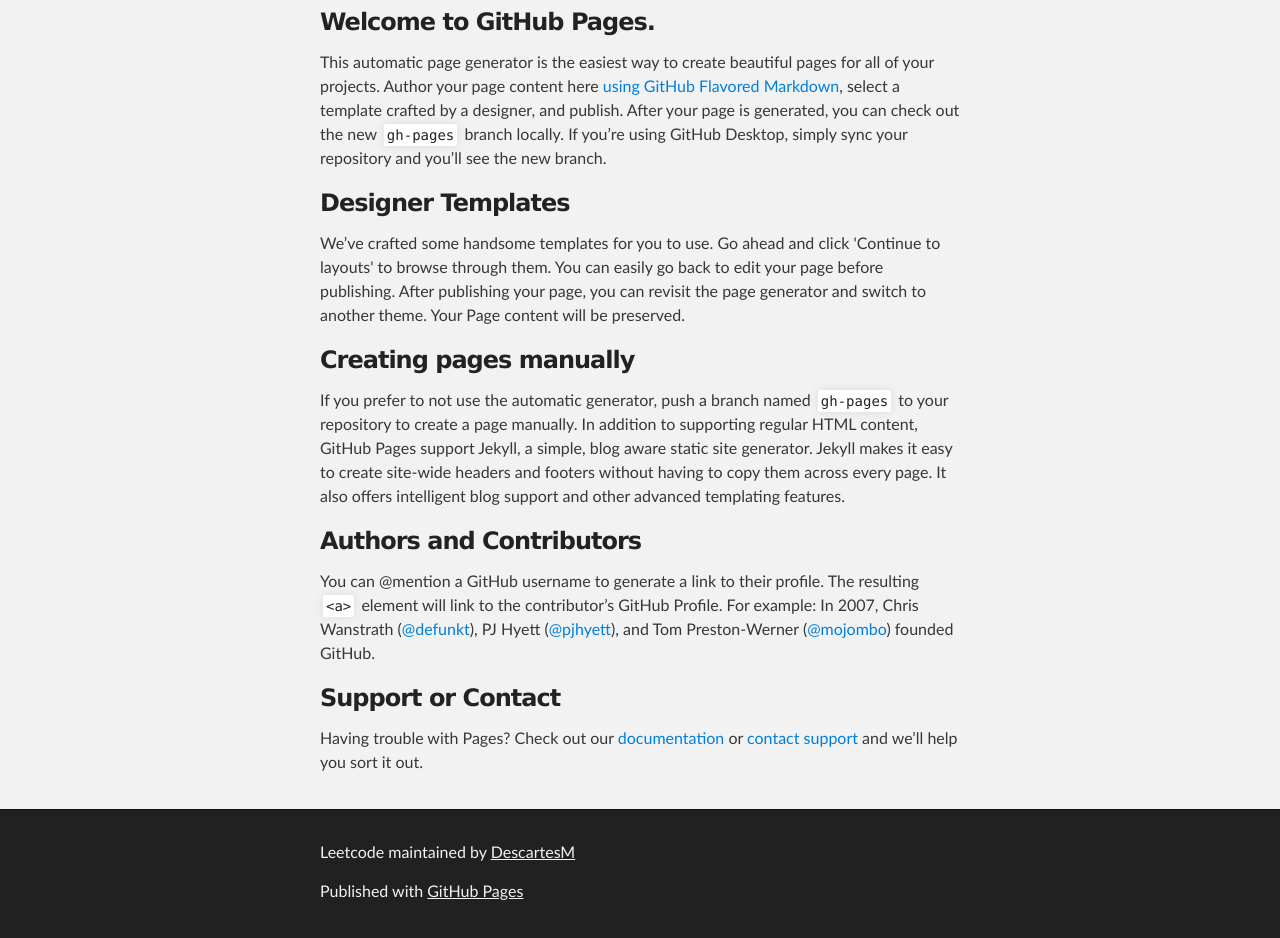
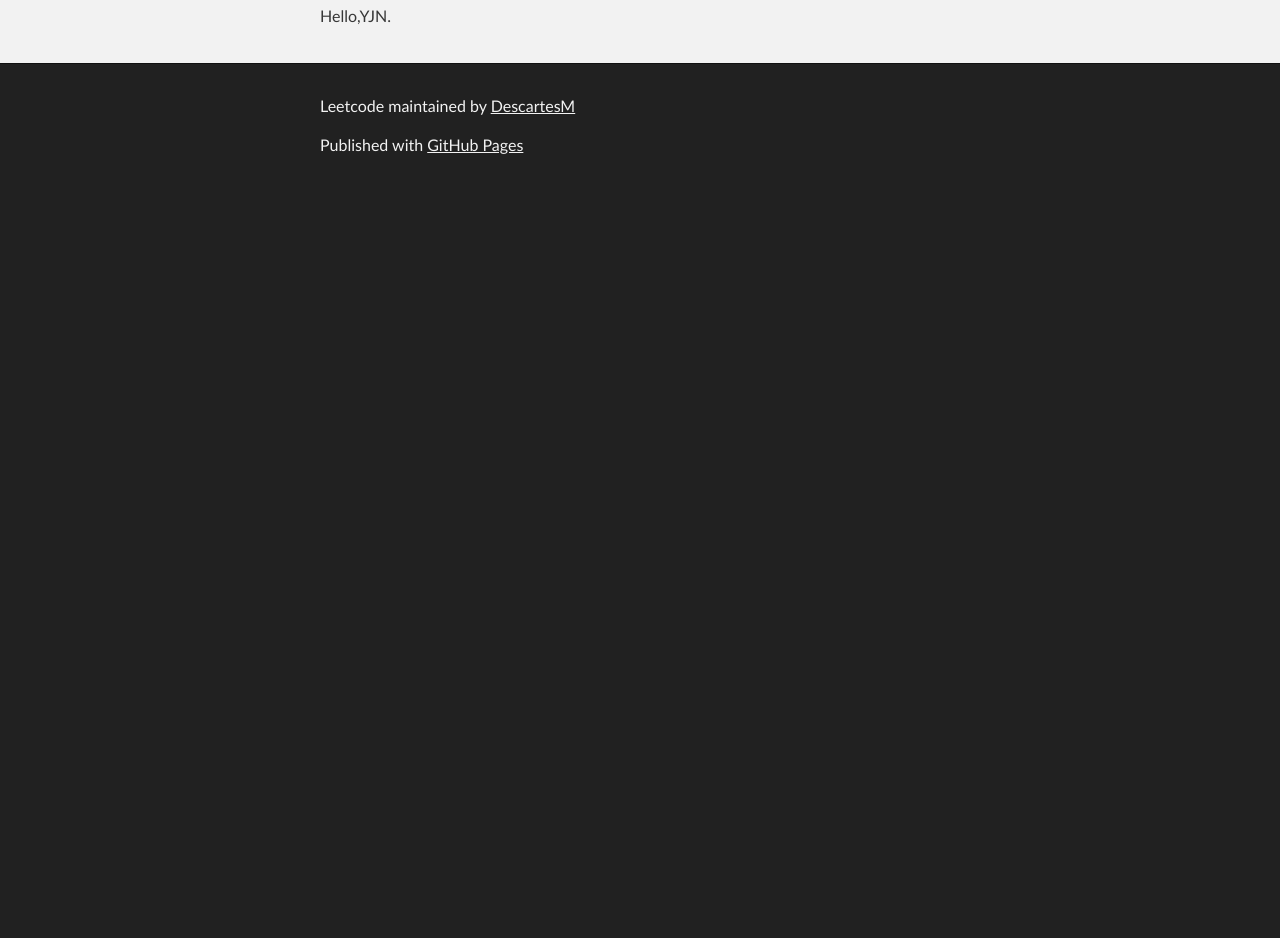
Before and after one commit to DescartesM/Leetcode, a plain HTML site: page index.html in a window 1280 px wide. Shown: the part 256-1194 px from the top of the page. After the commit the page ends 800 px from the top, so only its background shows below. Drawn offline with Linux system fonts and the light colour scheme.

```diff
--- a/index.html
+++ b/index.html
@@ -31,30 +31,7 @@
     <!-- MAIN CONTENT -->
     <div id="main_content_wrap" class="outer">
       <section id="main_content" class="inner">
-        <h3>
-<a id="welcome-to-github-pages" class="anchor" href="#welcome-to-github-pages" aria-hidden="true"><span aria-hidden="true" class="octicon octicon-link"></span></a>Welcome to GitHub Pages.</h3>
-
-<p>This automatic page generator is the easiest way to create beautiful pages for all of your projects. Author your page content here <a href="https://guides.github.com/features/mastering-markdown/">using GitHub Flavored Markdown</a>, select a template crafted by a designer, and publish. After your page is generated, you can check out the new <code>gh-pages</code> branch locally. If you’re using GitHub Desktop, simply sync your repository and you’ll see the new branch.</p>
-
-<h3>
-<a id="designer-templates" class="anchor" href="#designer-templates" aria-hidden="true"><span aria-hidden="true" class="octicon octicon-link"></span></a>Designer Templates</h3>
-
-<p>We’ve crafted some handsome templates for you to use. Go ahead and click 'Continue to layouts' to browse through them. You can easily go back to edit your page before publishing. After publishing your page, you can revisit the page generator and switch to another theme. Your Page content will be preserved.</p>
-
-<h3>
-<a id="creating-pages-manually" class="anchor" href="#creating-pages-manually" aria-hidden="true"><span aria-hidden="true" class="octicon octicon-link"></span></a>Creating pages manually</h3>
-
-<p>If you prefer to not use the automatic generator, push a branch named <code>gh-pages</code> to your repository to create a page manually. In addition to supporting regular HTML content, GitHub Pages support Jekyll, a simple, blog aware static site generator. Jekyll makes it easy to create site-wide headers and footers without having to copy them across every page. It also offers intelligent blog support and other advanced templating features.</p>
-
-<h3>
-<a id="authors-and-contributors" class="anchor" href="#authors-and-contributors" aria-hidden="true"><span aria-hidden="true" class="octicon octicon-link"></span></a>Authors and Contributors</h3>
-
-<p>You can @mention a GitHub username to generate a link to their profile. The resulting <code>&lt;a&gt;</code> element will link to the contributor’s GitHub Profile. For example: In 2007, Chris Wanstrath (<a href="https://github.com/defunkt" class="user-mention">@defunkt</a>), PJ Hyett (<a href="https://github.com/pjhyett" class="user-mention">@pjhyett</a>), and Tom Preston-Werner (<a href="https://github.com/mojombo" class="user-mention">@mojombo</a>) founded GitHub.</p>
-
-<h3>
-<a id="support-or-contact" class="anchor" href="#support-or-contact" aria-hidden="true"><span aria-hidden="true" class="octicon octicon-link"></span></a>Support or Contact</h3>
-
-<p>Having trouble with Pages? Check out our <a href="https://help.github.com/pages">documentation</a> or <a href="https://github.com/contact">contact support</a> and we’ll help you sort it out.</p>
+        <p>Hello,YJN.</p>
       </section>
     </div>
 
```
Also changed, not shown: params.json (+1 -1 lines).
